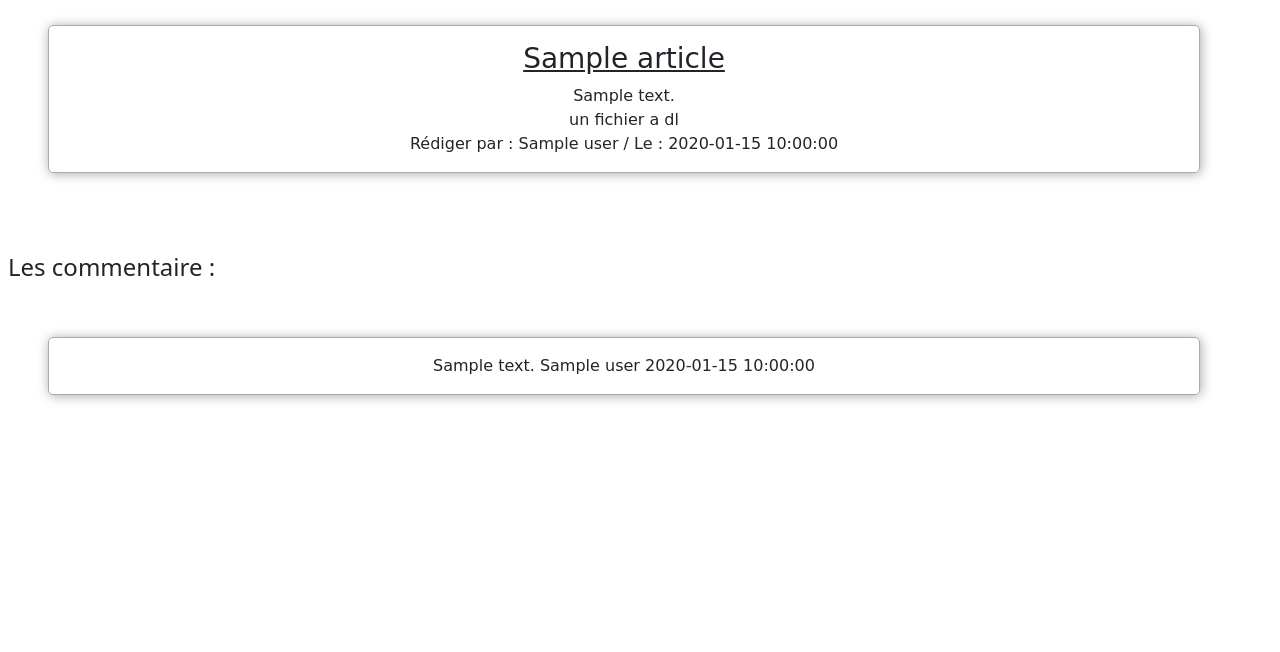
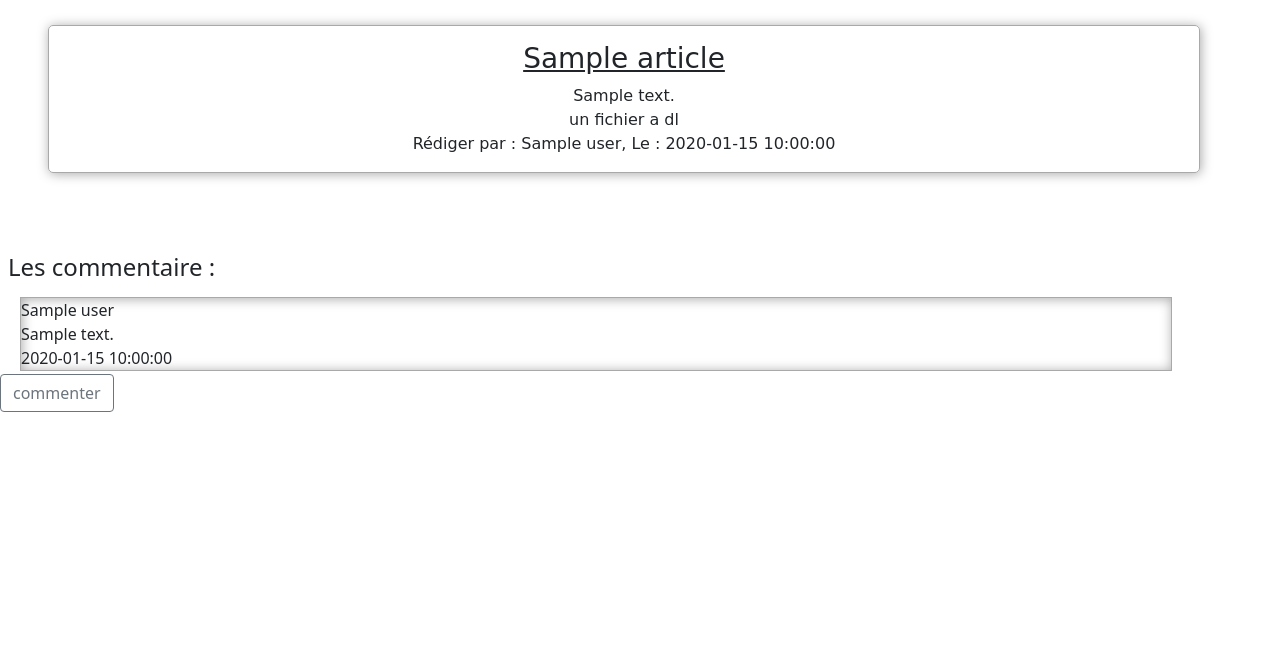
Before and after one commit to aldrut/monwiki, a PHP site: template templates/article/index.html.twig in a window 1280 px wide. Shown: the part 76-728 px from the top of the page. Run offline with PHP 8.4, Linux system fonts and the light colour scheme; the template is opened without the code that fills it: most values are stand-ins (such as "Sample title", 1, 10 or a date in 2020); some libraries are stand-ins or nearby versions.

Commit message:
page commentaire a faire

```diff
--- a/public/css/base.css
+++ b/public/css/base.css
@@ -97,3 +97,12 @@ textarea
     text-decoration: underline;
 
 }
+/*CSS commentaire*/
+
+.commentary_box{
+    border: solid 1px darkgrey;
+    margin-bottom: 3px;
+    margin-left: 20px;
+    max-width:90% ;
+    box-shadow:inset 1px 1px 12px darkgrey;
+}
--- a/templates/article/index.html.twig
+++ b/templates/article/index.html.twig
@@ -7,16 +7,18 @@
         <h3 class="article_title">{{ article.title }}</h3>
         <div class="article_content">{{article.content}}</div>
         <div class="article_files"> un fichier a dl</div>
-        <span class="article_userName">Rédiger par : {{article.users.name}} /</span>
+        <span class="article_userName">Rédiger par : {{article.users.name}}, </span>
         <span class="article_postDate">Le : {{article.getPostDateString()}}</span>
     </div>
     </br>
     <h4 class="commantary p-2">Les commentaire :</h4>
     {% for commentaries in commentary %}
-    <div class="article_box p-3">
+    <div class="commentary_box">
+    <div class="commentary_userName">{{article.users.name}}</div>
     <span>{{commentaries.message}}</span>
-     <span>{{article.users.name}}</span>
-      <span>{{commentaries.getPostDateString()}}</span>
+      <div>{{commentaries.getPostDateString()}}</div>
     </div>
     {% endfor %}
+    <a class="btn btn-outline-secondary" href="/commentary/{{article.id}}/{{article.title|slice(0,100)}}">commenter</a>
+
 {% endblock %}
```
